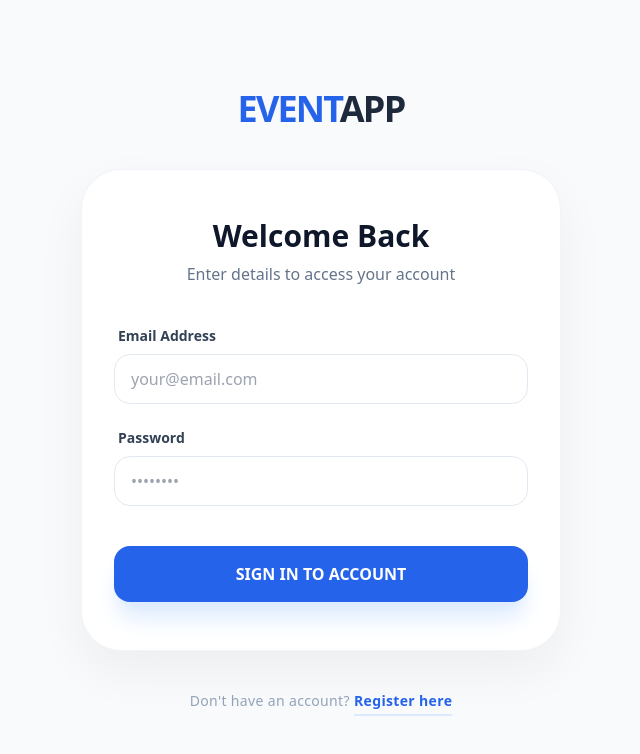
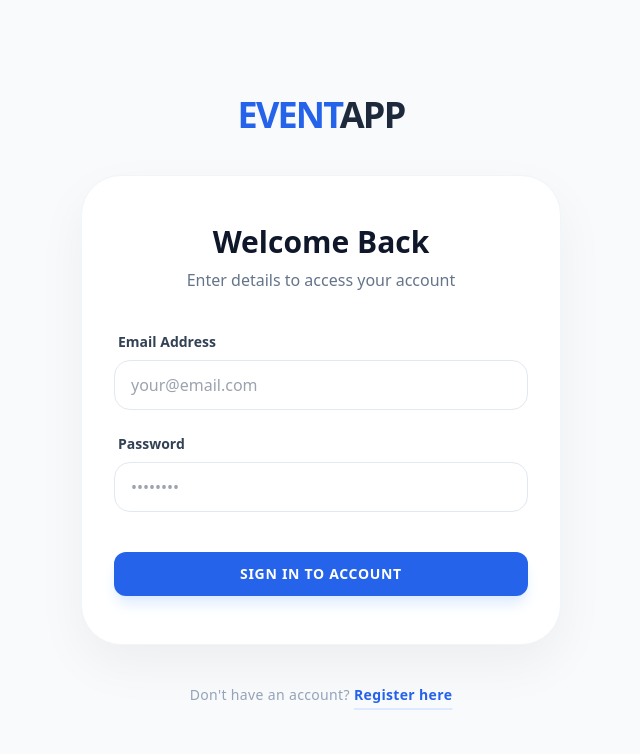
Before and after one commit to NicoPaez95/EVENTS-APP, a React (Create React App) app in the folder frontend/: page /login in a window 1280 px wide. Shown: the top 754 px of the page, without its empty margins (319-959 px from the left). Built offline with nearby package versions, Linux system fonts and the light colour scheme; no server answers.

Commit message:
wip: add PrimaryButton.jsx

```diff
--- a/frontend/src/events/components/CheckoutModal/SuccessStep.jsx
+++ b/frontend/src/events/components/CheckoutModal/SuccessStep.jsx
@@ -1,5 +1,6 @@
-import React from 'react';
-import { QRCodeCanvas } from 'qrcode.react';
+import React from "react";
+import { QRCodeCanvas } from "qrcode.react";
+import PrimaryButton from "shared/components/UI/PrimaryButton";
 
 /**
  * @typedef {Object} TicketData
@@ -23,7 +24,6 @@ import { QRCodeCanvas } from 'qrcode.react';
  * * @returns {JSX.Element|null} The success screen or null if ticketData is missing.
  */
 const SuccessStep = ({ event, quantity, ticketData, onClose }) => {
-
   /**
    * Safety Guard: Prevents the component from crashing if the
    * checkout state was not correctly populated.
@@ -32,10 +32,11 @@ const SuccessStep = ({ event, quantity, ticketData, onClose }) => {
 
   return (
     <div className="flex flex-col items-center animate-in zoom-in duration-500">
-
       {/* Success Badge */}
       <div className="w-16 h-16 bg-green-100 rounded-full flex items-center justify-center mb-4">
-        <span className="text-3xl" role="img" aria-label="success-check">✅</span>
+        <span className="text-3xl" role="img" aria-label="success-check">
+          ✅
+        </span>
       </div>
 
       <h4 className="text-2xl font-black text-gray-900 mb-1 text-center">
@@ -43,13 +44,12 @@ const SuccessStep = ({ event, quantity, ticketData, onClose }) => {
       </h4>
 
       <p className="text-gray-500 text-center text-sm mb-6 px-4">
-        Your entry for <strong>{event.title}</strong> is ready.
-        Present this QR code at the entrance.
+        Your entry for <strong>{event.title}</strong> is ready. Present this QR
+        code at the entrance.
       </p>
 
       {/* VIRTUAL TICKET VISUALIZATION */}
       <div className="bg-gray-50 p-6 rounded-3xl border-2 border-dashed border-gray-200 flex flex-col items-center w-full shadow-inner mb-6">
-
         {/* QR Code Container */}
         <div className="bg-white p-3 rounded-2xl shadow-sm mb-4 border border-gray-100">
           <QRCodeCanvas
@@ -72,12 +72,7 @@ const SuccessStep = ({ event, quantity, ticketData, onClose }) => {
       </div>
 
       {/* Completion Button */}
-      <button
-        onClick={onClose}
-        className="w-full bg-blue-600 text-white py-4 rounded-2xl font-bold text-lg hover:bg-blue-700 transition-all shadow-lg active:scale-95"
-      >
-        Finish
-      </button>
+      <PrimaryButton onClick={onClose}>Finish</PrimaryButton>
     </div>
   );
 };
--- /dev/null
+++ b/frontend/src/shared/components/UI/PrimaryButton.jsx
@@ -0,0 +1,57 @@
+/**
+ * PrimaryButton Component.
+ *
+ * A high-level atomic component that standardizes primary actions.
+ * Supports different sizes and full-width layouts while maintaining brand consistency.
+ *
+ * @component
+ * @param {Object} props
+ * @param {React.ReactNode} props.children - Button label.
+ * @param {boolean} [props.isLoading] - Shows spinner and disables interaction.
+ * @param {boolean} [props.fullWidth=true] - If the button should take 100% of container.
+ * @param {'sm'|'md'|'lg'} [props.size='md'] - Visual scale of the button.
+ * @param {string} [props.className] - Extra Tailwind classes for specific positioning.
+ */
+const PrimaryButton = ({
+  children,
+  isLoading,
+  loadingText,
+  fullWidth = true,
+  size = "md",
+  className = "",
+  ...props
+}) => {
+  // Size variations map
+  const sizeStyles = {
+    sm: "py-2 px-4 text-xs rounded-xl",
+    md: "py-3 px-6 text-sm rounded-xl",
+    lg: "py-4 px-8 text-lg rounded-2xl",
+  };
+
+  return (
+    <button
+      {...props}
+      disabled={isLoading || props.disabled}
+      className={`
+        ${fullWidth ? "w-full" : "w-auto"}
+        ${sizeStyles[size]}
+        bg-blue-600 text-white font-black shadow-lg shadow-blue-100
+        hover:bg-blue-700 hover:-translate-y-0.5 active:scale-95
+        transition-all duration-200 disabled:bg-slate-300 disabled:shadow-none
+        flex justify-center items-center gap-2 uppercase tracking-wider
+        ${className}
+      `}
+    >
+      {isLoading ? (
+        <>
+          <span className="w-4 h-4 border-2 border-white/30 border-t-white rounded-full animate-spin" />
+          <span>{loadingText || "Loading..."}</span>
+        </>
+      ) : (
+        children
+      )}
+    </button>
+  );
+};
+
+export default PrimaryButton;
--- a/frontend/src/user/components/AuthNav.jsx
+++ b/frontend/src/user/components/AuthNav.jsx
@@ -1,27 +1,10 @@
-import { Link } from 'react-router-dom';
+import { Link } from "react-router-dom";
+import PrimaryButton from "shared/components/UI/PrimaryButton";
 
 /**
  * AuthNav Component (Presentational).
- * * This "Dumb Component" is strictly responsible for rendering the
- * authentication interface in the header. It toggles between user session
- * information and guest navigation links based on the provided props.
- * * Architectural Note:
- * It remains decoupled from AuthContext. All state (isAuthenticated, userName)
- * and actions (onLogout) are injected by the UserAuthFeature orchestrator.
- * * @component
- * @category Components/User
- * @param {Object} props - Component properties.
- * @param {boolean} props.isAuthenticated - Current session status.
- * @param {string} [props.userName] - The name of the logged-in user.
- * @param {Function} props.onLogout - Callback to trigger the logout sequence.
- * @returns {JSX.Element} A responsive navigation fragment for identity management.
  */
 const AuthNav = ({ isAuthenticated, userName, onLogout }) => {
-
-  /**
-   * Authenticated View:
-   * Renders the user's name and a logout action button.
-   */
   if (isAuthenticated) {
     return (
       <div className="flex items-center gap-4 bg-slate-50 p-2 rounded-full border border-slate-100 animate-in fade-in slide-in-from-right-4 duration-300">
@@ -38,10 +21,6 @@ const AuthNav = ({ isAuthenticated, userName, onLogout }) => {
     );
   }
 
-  /**
-   * Guest View:
-   * Renders entry points for Login and Registration flows.
-   */
   return (
     <div className="flex items-center gap-6">
       <Link
@@ -50,11 +29,15 @@ const AuthNav = ({ isAuthenticated, userName, onLogout }) => {
       >
         Login
       </Link>
-      <Link
-        to="/register"
-        className="px-5 py-2.5 text-sm font-bold text-white bg-blue-600 rounded-xl hover:bg-blue-700 shadow-lg shadow-blue-100 transition-all active:scale-95"
-      >
-        Get Started
+
+      {/*
+          Mantenemos la responsabilidad: Link maneja la navegación,
+          PrimaryButton maneja la estética y el estado visual.
+      */}
+      <Link to="/register">
+        <PrimaryButton size="sm" fullWidth={false}>
+          Get Started
+        </PrimaryButton>
       </Link>
     </div>
   );
--- a/frontend/src/user/components/LoginForm.jsx
+++ b/frontend/src/user/components/LoginForm.jsx
@@ -1,28 +1,30 @@
+import PrimaryButton from "shared/components/UI/PrimaryButton";
+
 /**
  * LoginForm Component (Presentational).
  *
  * This "Dumb" component is strictly responsible for rendering the login form
  * fields and handling visual validation states. It does not contain any
- * business logic, API calls, or state management.
+ * business logic, API calls, or state management, following the
+ * Presentational/Container pattern.
  *
  * Architectural Strategy:
- * - Layout Delegation: Following the Domain-Driven Design refactor, this
- *   component removed its own containers (bg, shadow, borders) to be
- *   perfectly hosted inside a parent `AuthCard`.
- * - Controlled Inputs: Relies entirely on props for value binding and
- *   event handling, making it highly testable and predictable.
- * - Reactive UI: Implements conditional styling based on the presence of
- *   validation errors and loading states.
+ * - Layout Delegation: Removed internal containers to be hosted inside a parent
+ *   AuthCard, allowing for modular UI composition.
+ * - Atomic Integration: Utilizes the shared PrimaryButton to standardize
+ *   action triggers and loading states across the application.
+ * - Reactive Validation: Dynamically applies error styling and ARIA-friendly
+ *   error messages based on the props received.
  *
  * @component
- * @category Components/User/UI
+ * @category Components/User
  *
  * @param {Object} props - Component properties.
  * @param {Object} props.values - The current state of the form fields (email, password).
  * @param {Object} props.errors - Validation error messages mapped by field name.
  * @param {Function} props.onChange - Input change handler to update the parent state.
  * @param {Function} props.onSubmit - Form submission handler.
- * @param {boolean} props.isLoading - UI state flag to toggle button animations and disable inputs.
+ * @param {boolean} props.isLoading - UI state flag to toggle button animations and disable interaction.
  *
  * @returns {JSX.Element} The rendered login form fields and action button.
  */
@@ -30,8 +32,9 @@ const LoginForm = ({ values, errors, onChange, onSubmit, isLoading }) => (
   <form
     onSubmit={onSubmit}
     className="space-y-6 animate-in fade-in duration-500"
+    noValidate
   >
-    {/* Email Field Group: Manages focus and error visualization */}
+    {/* Email Field Group: Manages focus and validation visualization */}
     <div className="space-y-2">
       <label
         htmlFor="email"
@@ -47,6 +50,7 @@ const LoginForm = ({ values, errors, onChange, onSubmit, isLoading }) => (
         value={values.email}
         onChange={onChange}
         autoComplete="email"
+        disabled={isLoading}
         className={`w-full px-4 py-3 border rounded-2xl transition-all outline-none focus:ring-4 focus:ring-blue-50 ${
           errors.email
             ? "border-red-300 bg-red-50 focus:border-red-500"
@@ -60,7 +64,7 @@ const LoginForm = ({ values, errors, onChange, onSubmit, isLoading }) => (
       )}
     </div>
 
-    {/* Password Field Group */}
+    {/* Password Field Group: Security credential input */}
     <div className="space-y-2">
       <label
         htmlFor="password"
@@ -76,26 +80,20 @@ const LoginForm = ({ values, errors, onChange, onSubmit, isLoading }) => (
         value={values.password}
         onChange={onChange}
         autoComplete="current-password"
+        disabled={isLoading}
         className="w-full px-4 py-3 border border-slate-200 rounded-2xl transition-all outline-none focus:ring-4 focus:ring-blue-50 focus:border-blue-500"
       />
     </div>
 
-    {/* Form Action Section: Handles the loading state transition */}
+    {/* Form Action Section: Standardized via PrimaryButton */}
     <div className="pt-4">
-      <button
+      <PrimaryButton
         type="submit"
-        disabled={isLoading}
-        className="w-full bg-blue-600 text-white py-4 rounded-2xl font-black shadow-xl shadow-blue-100 hover:bg-blue-700 hover:-translate-y-0.5 disabled:bg-slate-300 disabled:shadow-none transition-all active:scale-[0.98] flex justify-center items-center"
+        isLoading={isLoading}
+        loadingText="SIGNING IN..."
       >
-        {isLoading ? (
-          <>
-            <span className="w-5 h-5 border-3 border-white/30 border-t-white rounded-full animate-spin mr-3"></span>
-            SIGNING IN...
-          </>
-        ) : (
-          "SIGN IN TO ACCOUNT"
-        )}
-      </button>
+        SIGN IN TO ACCOUNT
+      </PrimaryButton>
     </div>
   </form>
 );
```
Also changed, not shown: frontend/src/events/components/CheckoutModal/PaymentStep.jsx (+40 -17 lines), frontend/src/events/components/CheckoutModal/QuantityStep.jsx (+33 -30 lines), frontend/src/events/components/EventDetail.jsx (+22 -29 lines), frontend/src/events/components/SearchBar.jsx (+17 -8 lines), frontend/src/user/components/RegisterForm.jsx (+21 -15 lines).
